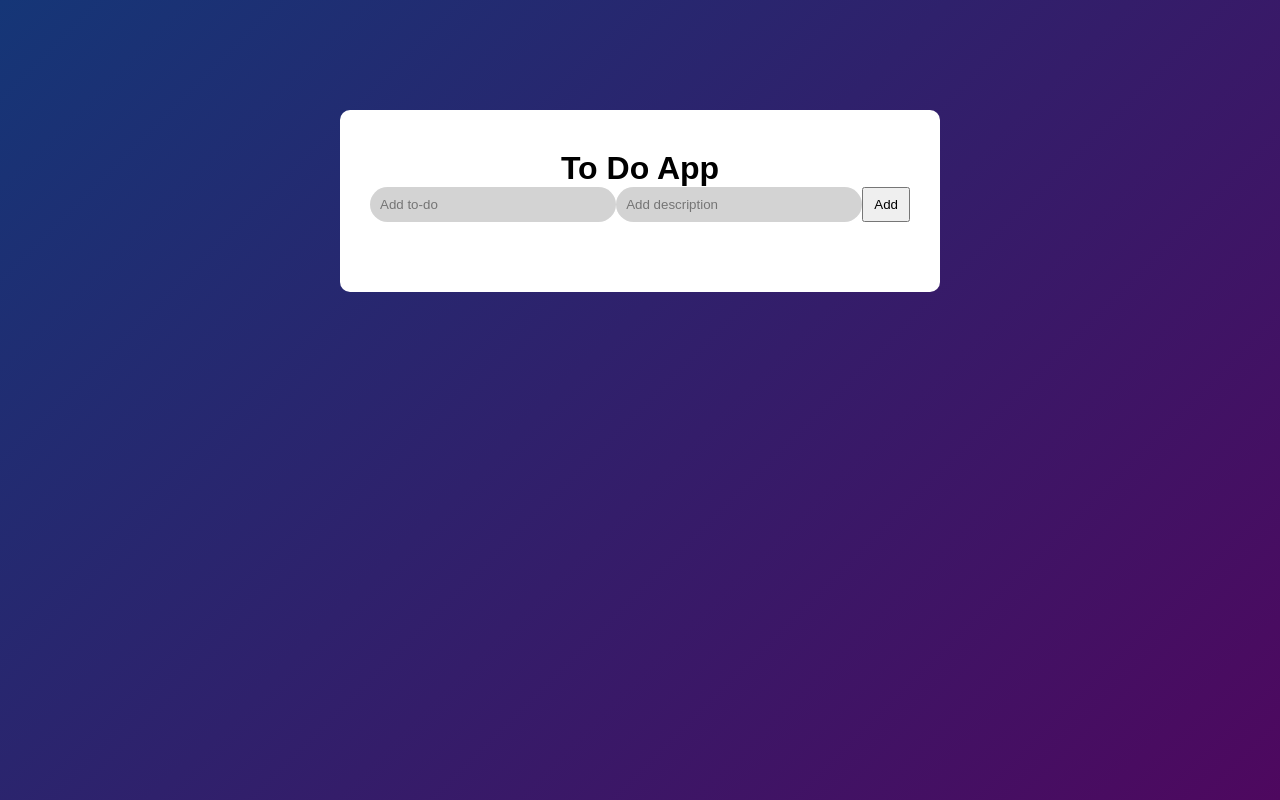
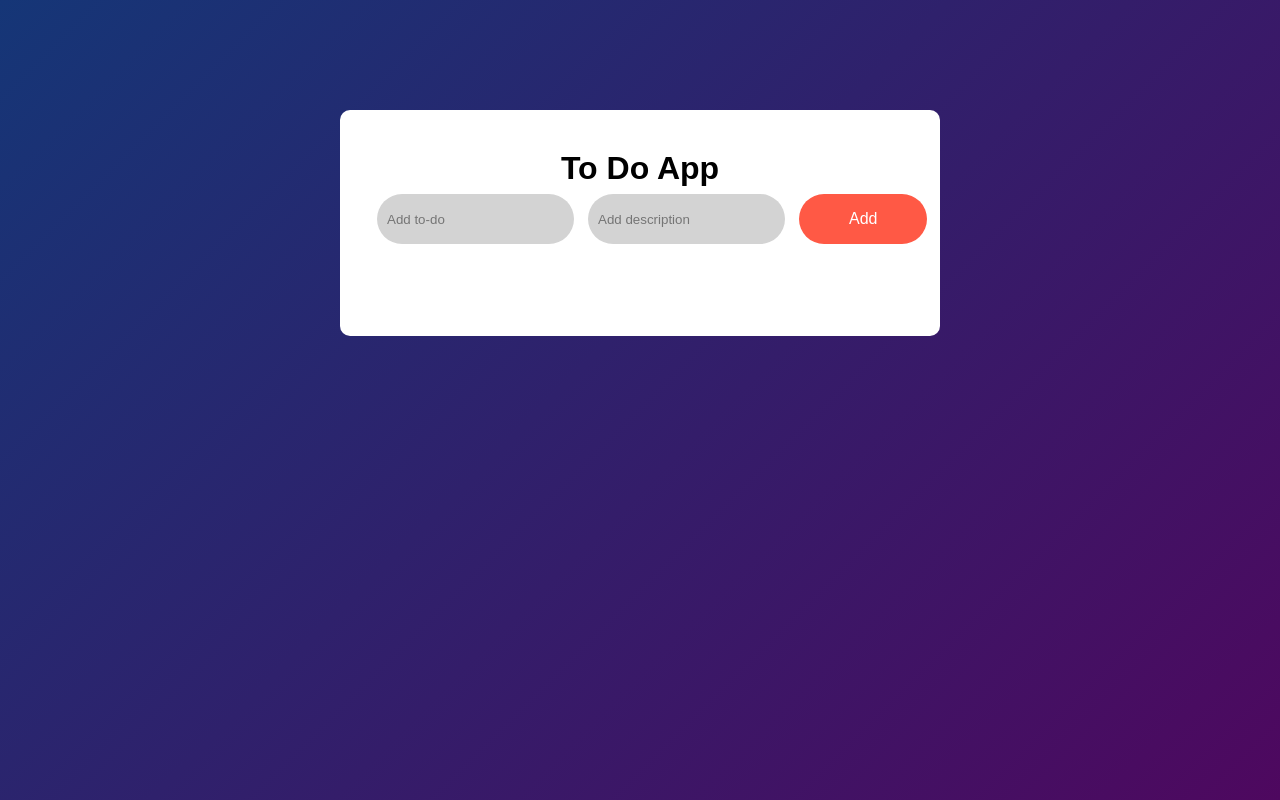
Before and after one commit to juliebefana/todo, a plain HTML site: page index.html in a window 1280 px wide. Drawn offline with Linux system fonts and the light colour scheme.

Commit message:
Styles for todo form and button

```diff
--- a/style.css
+++ b/style.css
@@ -49,3 +49,30 @@ ul {
 li {
     margin: 10px;
 }
+
+.completed {
+    text-decoration: line-through;
+}
+
+#todo-list {
+    margin: 15px;
+}
+
+.todo-box input[type="text"] {
+    margin: 7px;
+}
+
+.todo-box button[type="submit"] {
+    margin: 7px;
+}
+
+button[type="submit"] {
+    border: none;
+    outline: none;
+    padding: 16px 50px;
+    background: #ff5945;
+    color: #fff;
+    font-size: 16px;
+    cursor: pointer;
+    border-radius: 40px;
+}
```
